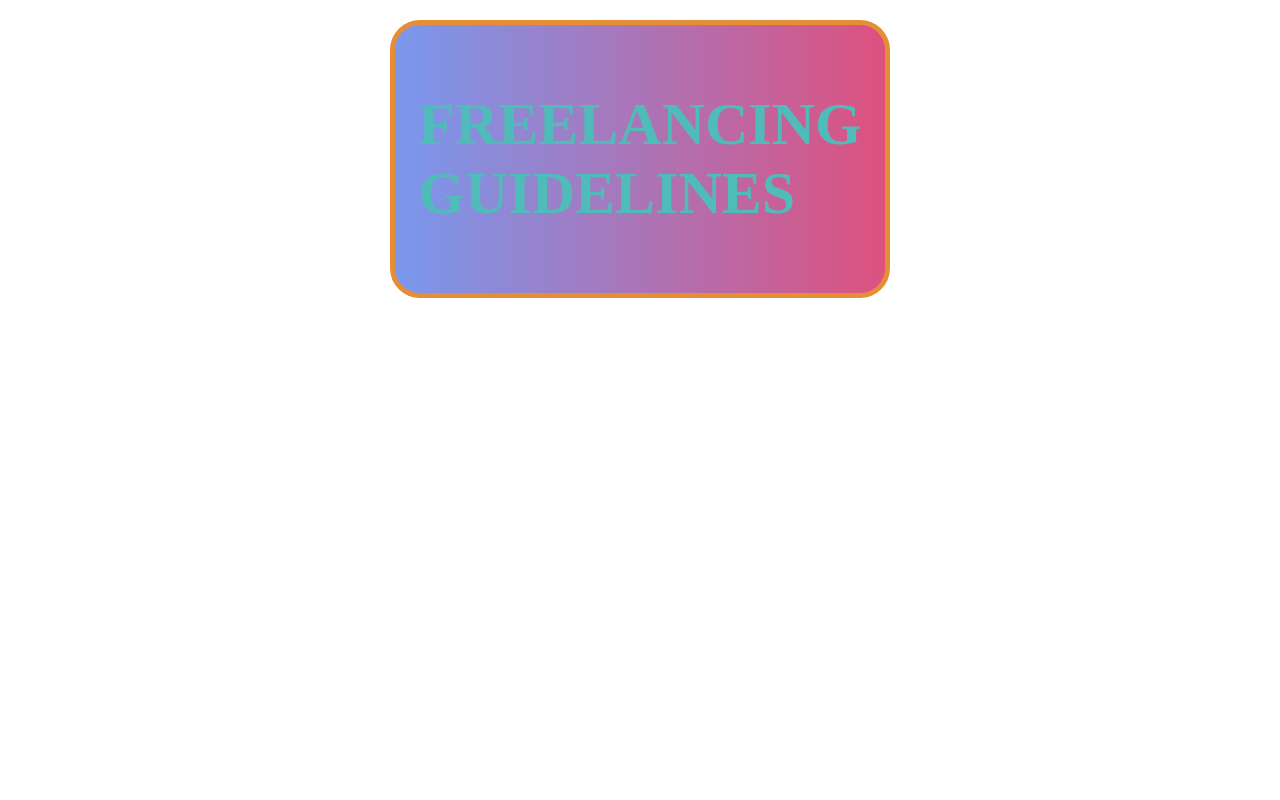
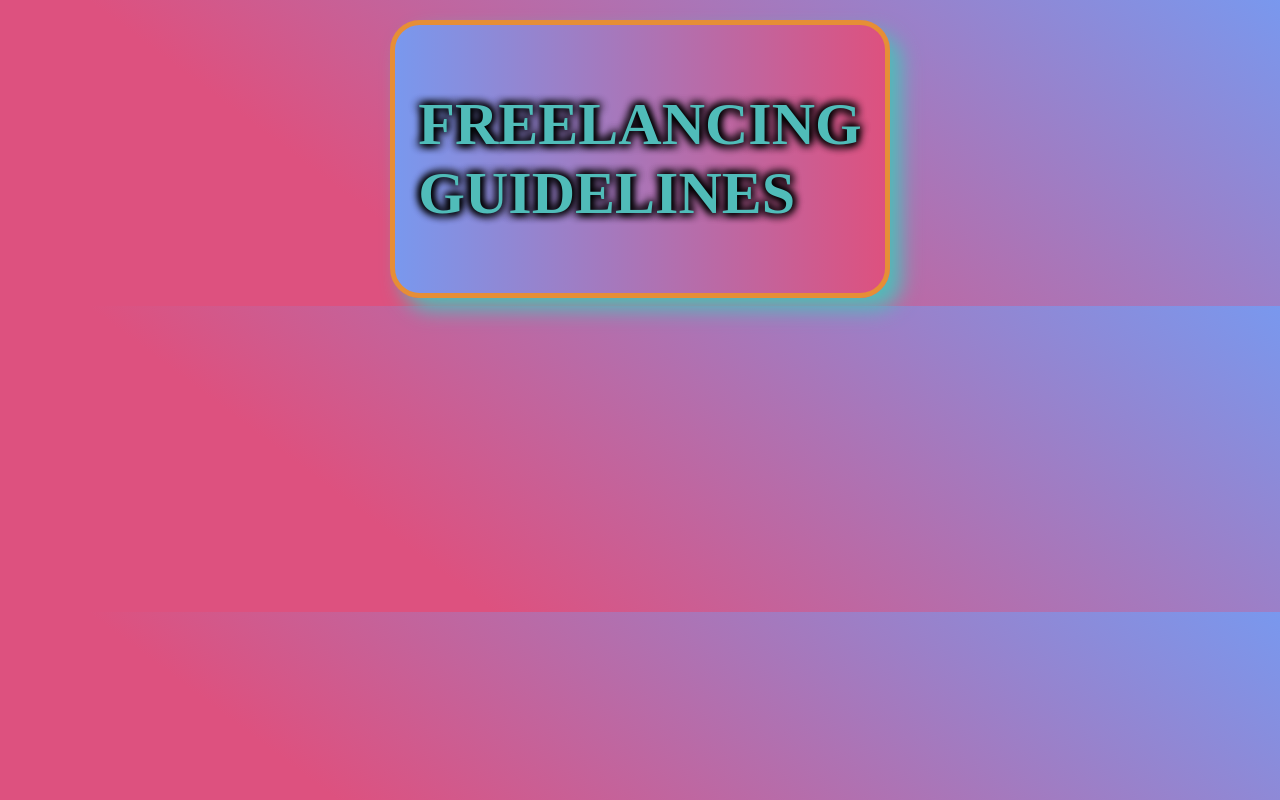
Before and after one commit to LRSORRENTI/FREELANCING_TIPS, a plain HTML site: page FREELANCING_GUIDE/index.html in a window 1280 px wide. Drawn offline with Linux system fonts and the light colour scheme.

Commit message:
added my own custom css variables with a vaporwave aesthetic, not 100% sure I'll keep this look but so far I like it!

```diff
--- a/FREELANCING_GUIDE/style.css
+++ b/FREELANCING_GUIDE/style.css
@@ -4,6 +4,14 @@
   --ojDream: #e68e36;
   --realBlue: #556dc8;
   --kaiBlue: #7998ee;
+  --aquaJet: #50bcb9;
+}
+
+html {
+  background: linear-gradient(217deg, var(--kaiBlue), var(--loveRed) 70.71%),
+    linear-gradient(127deg, rgba(0, 255, 0, 0.8), rgba(0, 255, 0, 0) 70.71%),
+    linear-gradient(336deg, rgba(0, 0, 255, 0.8), rgba(0, 0, 255, 0) 70.71%)
+      no-repeat;
 }
 
 .container {
@@ -22,11 +30,14 @@
   border-radius: 30px;
   display: flex;
   justify-content: center;
-  color: #50bcb9;
+  color: var(--aquaJet);
   margin-top: 20px;
   margin-left: auto;
   margin-right: auto;
   margin-bottom: auto;
+  box-shadow: 12px 12px 20px var(--aquaJet);
+  text-shadow: -1px -1px 10px #000, 1px -1px 10px #000, -1px 1px 10px #000,
+    1px 1px 10px #000;
 }
 
 h1 {
```
